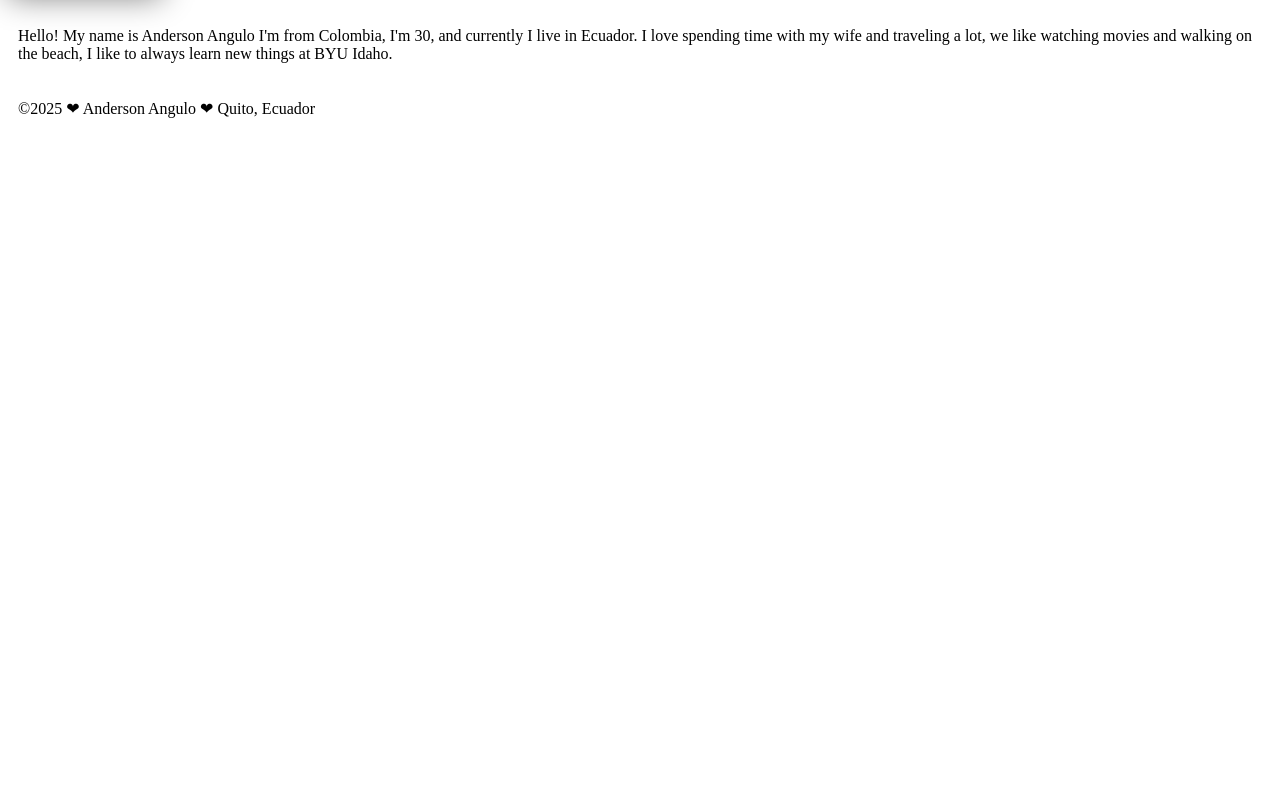
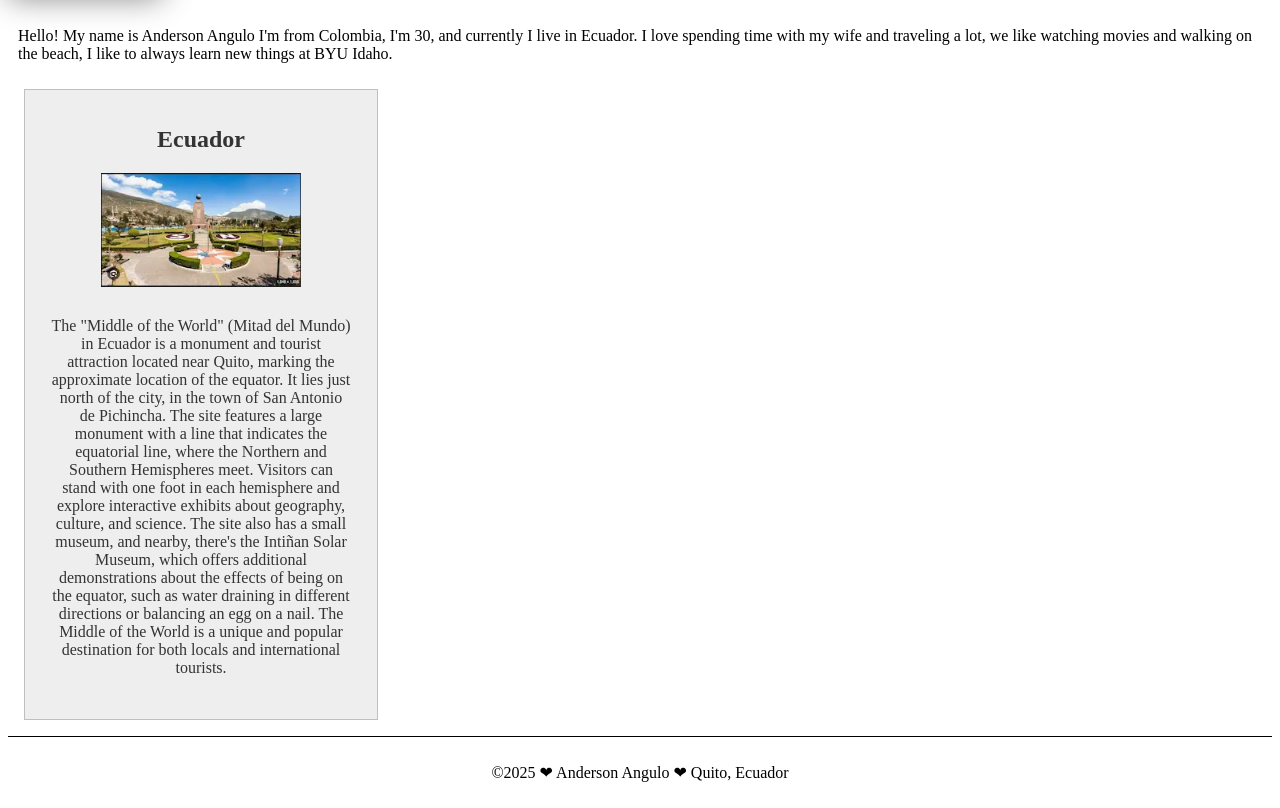
Before and after one commit to Andy9424/WDD130, a plain HTML site: page index.html in a window 1280 px wide. Shown: the part 431-1239 px from the top of the page. Before the commit the page ends 800 px from the top, so only its background shows below. Drawn offline with Linux system fonts and the light colour scheme.

Commit message:
Home Page Enhancement

```diff
--- a/index.html
+++ b/index.html
@@ -4,7 +4,10 @@
 <head>
     <meta charset="utf-8">
     <meta name="viewport" content="width=device-width, initial-scale=1.0">
+
     <title>Anderson Angulo | WDD 130</title>
+    <meta name="description" content=" Anderson Angulo's BYU-Idaho WDD 130 course home page">
+    <meta name="author" content="Anderson Angulo">
     <link rel="stylesheet" href="styles/styles.css">
 </head>
 
@@ -22,6 +25,12 @@
             time with my wife and traveling a lot, we like watching movies and walking on the beach, I like to always
             learn new things at BYU Idaho.</p>
     </main>
+    <aside>
+        <h2>Ecuador</h2>
+        <img src="images/Mitad_del_Mundo_Monument.webp" alt="Historic monument The Middle of the World in Quito">
+        <p> The "Middle of the World" (Mitad del Mundo) in Ecuador is a monument and tourist attraction located near Quito, marking the approximate location of the equator. It lies just north of the city, in the town of San Antonio de Pichincha. The site features a large monument with a line that indicates the equatorial line, where the Northern and Southern Hemispheres meet. Visitors can stand with one foot in each hemisphere and explore interactive exhibits about geography, culture, and science.
+            The site also has a small museum, and nearby, there's the Intiñan Solar Museum, which offers additional demonstrations about the effects of being on the equator, such as water draining in different directions or balancing an egg on a nail. The Middle of the World is a unique and popular destination for both locals and international tourists.</p>
+    </aside>
     <footer>
         <p>©2025 ❤ Anderson Angulo ❤ Quito, Ecuador</p>
     </footer>
--- a/styles/styles.css
+++ b/styles/styles.css
@@ -13,7 +13,7 @@ h1 {
     color: darkblue;
 }
 
-img {
+main img {
     width: 150px;
     height: auto;
     border: 1 px solid black;
@@ -21,5 +21,27 @@ img {
     box-shadow: 0 0 30px gray;
 }
 
-P { padding: 10px;
+p {
+    padding: 10px;
 }
+
+aside {
+    width: 20rem;
+    margin: 1rem;
+    border: 1px solid rgb(0, 0, 0, 0.2);
+    padding: 1rem;
+    background-color: #eee;
+    color: #333;
+    text-align: center;
+}
+
+aside img {
+    width: 200px;
+    height: auto;
+}
+
+footer {
+    margin-top: 15px;
+    border-top: 1px solid #000;
+    text-align: center;
+}
```
Also changed, not shown: images/Mitad_del_Mundo_Monument.webp (added).
